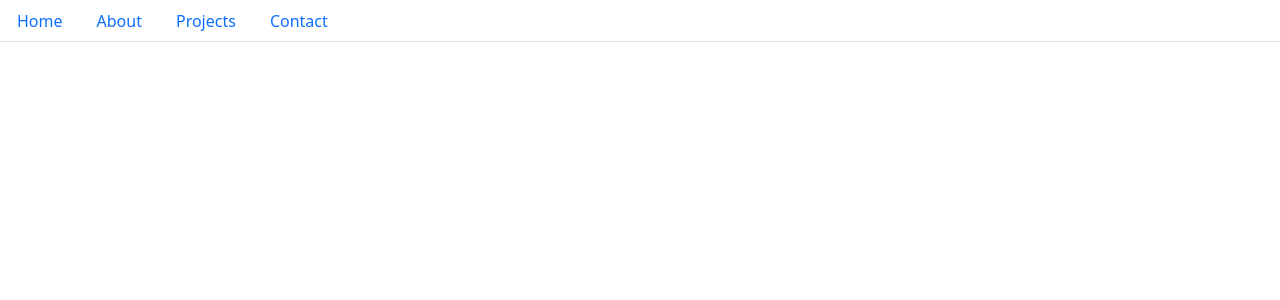
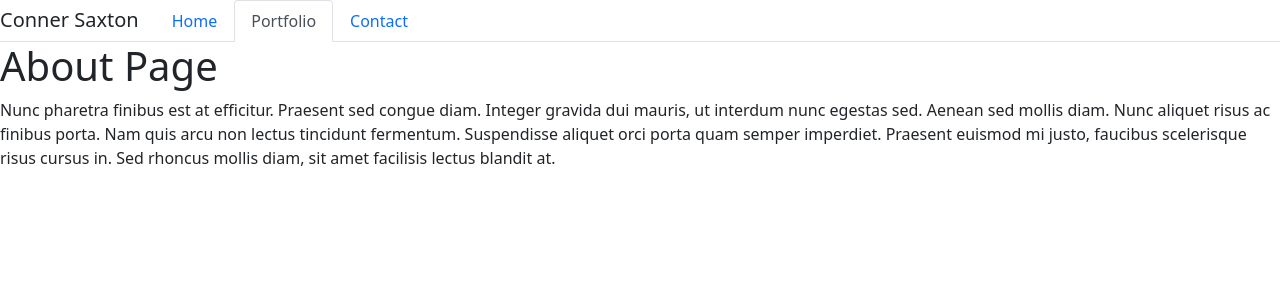
Before and after one commit to rstadev/react-port, a React (Create React App) app: page /portfolio in a window 1280 px wide. Shown: the top 300 px of the page. Built offline with nearby package versions, Linux system fonts and the light colour scheme.

Commit message:
cleaned up file structure.. Cleaned up some styling

```diff
--- a/src/App.js
+++ b/src/App.js
@@ -2,9 +2,9 @@ import React from "react";
 import { BrowserRouter as Router, Route } from "react-router-dom";
 import NavTabs from "./components/NavTabs";
 import Home from "./components/pages/Homepage/Home";
-import About from "./components/pages/Aboutpage/About";
+import Portfolio from "./components/pages/Portfoliopage/Portfolio";
 import Contact from "./components/pages/Contactpage/Contact";
-import Project from "./components/pages/Project";
+// import Project from "./components/pages/Project";
 // import backgroundimg from "./garden.jpg"
 
 function App() {
@@ -13,8 +13,8 @@ function App() {
     <Router>
         <NavTabs />
         <Route exact path="/" component={Home} />
-        <Route exact path="/about" component={About} />
-        <Route exact path="/project" component={Project} />
+        <Route exact path="/portfolio" component={Portfolio} />
+        {/* <Route exact path="/project" component={Project} /> */}
         <Route exact path="/contact" component={Contact} />
     </Router>
       // </div>
--- a/src/components/NavTabs.js
+++ b/src/components/NavTabs.js
@@ -9,6 +9,9 @@ function NavTabs() {
 
   return (
     <ul className="nav nav-tabs">
+      <li className="navbar-brand floated-text">
+        Conner Saxton
+      </li>
       <li className="nav-item">
         <Link to="/" className={location.pathname === "/" ? "nav-link active" : "nav-link"}>
           Home
@@ -16,20 +19,20 @@ function NavTabs() {
       </li>
       <li className="nav-item">
         <Link
-          to="/about"
-          className={location.pathname === "/about" ? "nav-link active" : "nav-link"}
+          to="/portfolio"
+          className={location.pathname === "/portfolio" ? "nav-link active" : "nav-link"}
         >
-          About
+          Portfolio
         </Link>
       </li>
-      <li className="nav-item">
+      {/* <li className="nav-item">
         <Link
           to="/project"
           className={location.pathname === "/project" ? "nav-link active" : "nav-link"}
         >
           Projects
         </Link>
-      </li>
+      </li> */}
       <li className="nav-item">
         <Link
           to="/contact"
--- a/src/components/pages/Aboutpage/About.js
+++ b/src/components/pages/Portfoliopage/Portfolio.js
@@ -1,6 +1,6 @@
 import React from "react";
 
-function About() {
+function Portfolio() {
   return (
     <div>
       <h1>About Page</h1>
@@ -15,4 +15,4 @@ function About() {
   );
 }
 
-export default About;
+export default Portfolio;
```
Also changed, not shown: src/components/pages/Contactpage/style.css (added, +91 -0 lines), src/components/pages/Portfoliopage/style.css (added, +91 -0 lines).
